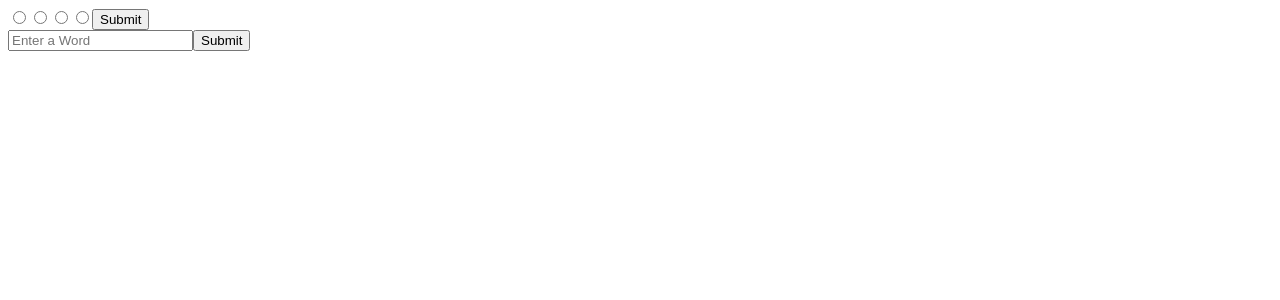
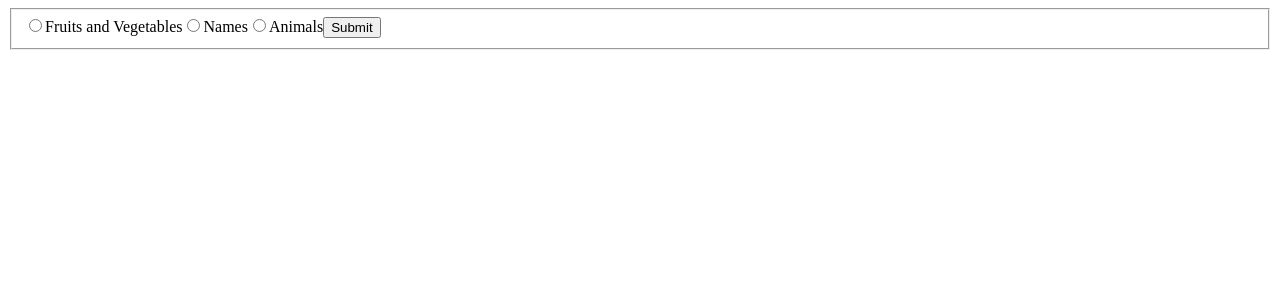
Before and after one commit to prudhomk/shiritori, a React app: page /rules in a window 1280 px wide. Shown: the top 300 px of the page. Built offline with nearby package versions, Linux system fonts and the light colour scheme.

Commit message:
created category selector, added routing

```diff
--- a/src/components/app/App.jsx
+++ b/src/components/app/App.jsx
@@ -1,13 +1,21 @@
 /* eslint-disable max-len */
 import React from 'react';
+import { Route, Switch } from 'react-router-dom';
 import Game from '../game/Game';
+import Rules from '../game/Rules';
+import Instructions from '../game/Instructions';
 
 
 export default function App() {
 
   return (
-    <div>
-      <Game/>
-    </div>
+    <>
+      <Switch>
+        <Route exact path="/" component={Instructions}/>
+        <Route exact path="/rules" component={Rules}/>
+        <Route exact path="/game" component={Game}/>
+      </Switch>
+
+    </>
   );
 }
--- a/src/components/game/Rules.jsx
+++ b/src/components/game/Rules.jsx
@@ -1,26 +1,37 @@
 /* eslint-disable max-len */
 import React from 'react';
-import { Categories, FnV, Names, Animals } from '../../data/categories.js';
+import { useHistory } from 'react-router';
 import { useCategory } from '../state/GameProvider';
 
 export default function Rules() {
 
   const { category, setCategory } = useCategory();
+  const history = useHistory();
 
   const handleSubmit = (e) => {
     e.preventDefault();
-    setCategory(e);
+    history.push('/game');
+  };
+
+  const handleChecked = (e) => {
+    console.log(e.target.value);
+    setCategory(e.target.value);
+    console.log(category);
   };
 
   return (
-    <div>
-      <form onSubmit={handleSubmit}>
-        <input type="radio" name="category" value='Fruits "\u0026" Vegetables'></input>
-        <input type="radio" name="category" value="Names"></input>
-        <input type="radio" name="category" value="Animals"></input>
-        <input type="radio" name="category"></input>
-        <button>Submit</button>
+    <>
+      <form  onSubmit={handleSubmit}>
+        <fieldset onChange={handleChecked}>
+          <input type="radio" name="category" value="Fruits and Vegetables"></input>
+          <label>Fruits and Vegetables</label>
+          <input type="radio" name="category" value="Names"></input>
+          <label>Names</label>
+          <input type="radio" name="category" value="Animals"></input>
+          <label>Animals</label>
+          <button>Submit</button>
+        </fieldset>
       </form>
-    </div>
+    </>
   );
 }
--- a/src/components/state/GameProvider.jsx
+++ b/src/components/state/GameProvider.jsx
@@ -36,5 +36,5 @@ export const useWordList = () => {
 export const useCategory = () => {
   const { category, setCategory } = useContext(GameContext);
 
-  return { category, setCategory};
+  return { category, setCategory };
 };
--- a/src/index.js
+++ b/src/index.js
@@ -1,14 +1,12 @@
 import React from 'react';
 import { render } from 'react-dom';
 import App from './components/app/App';
-import Rules from './components/game/Rules';
 import { GameProvider } from './components/state/GameProvider';
 import { BrowserRouter as Router } from 'react-router-dom';
 
 render(
   <Router>
     <GameProvider>
-      <Rules/>
       <App />
     </GameProvider>
   </Router>,
```
